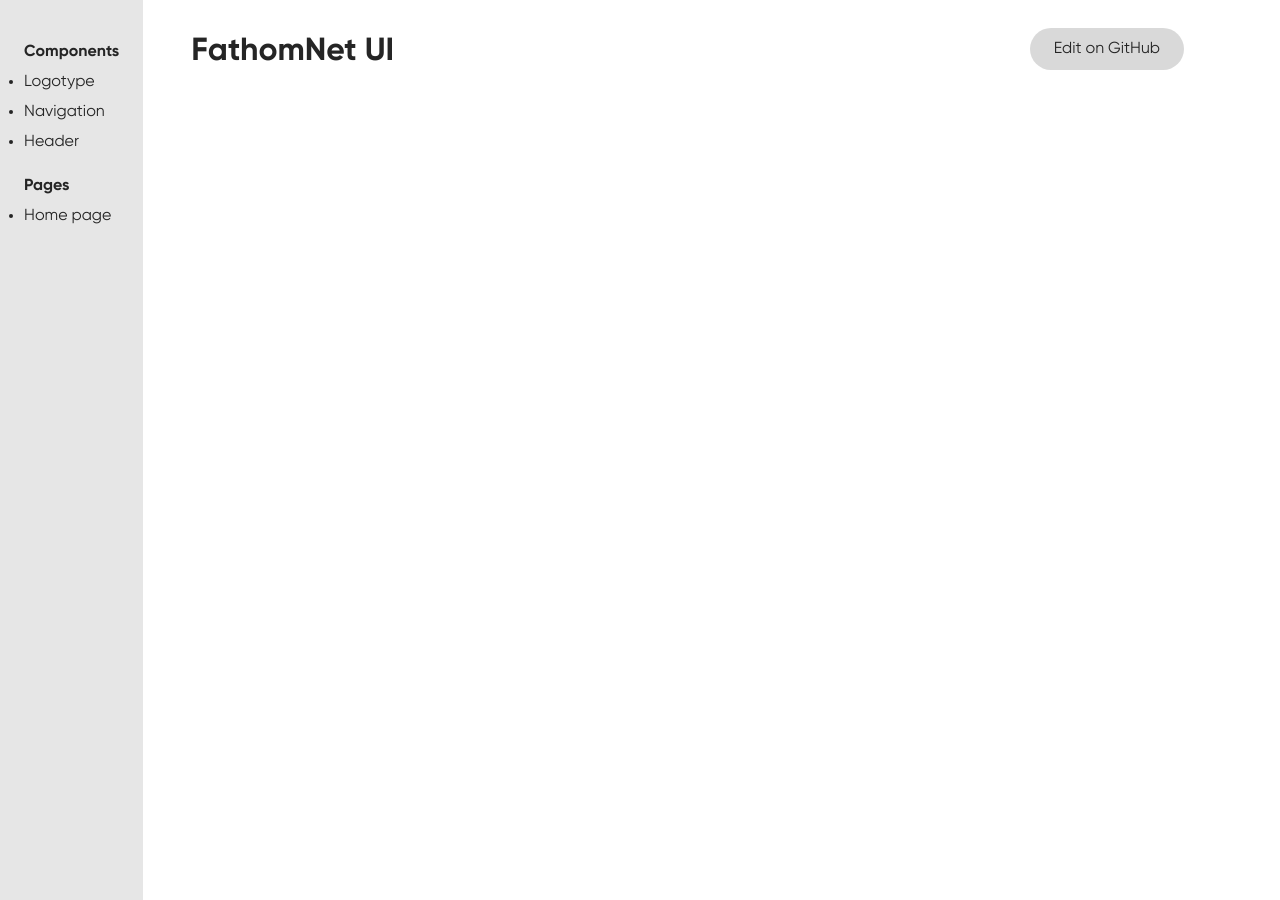
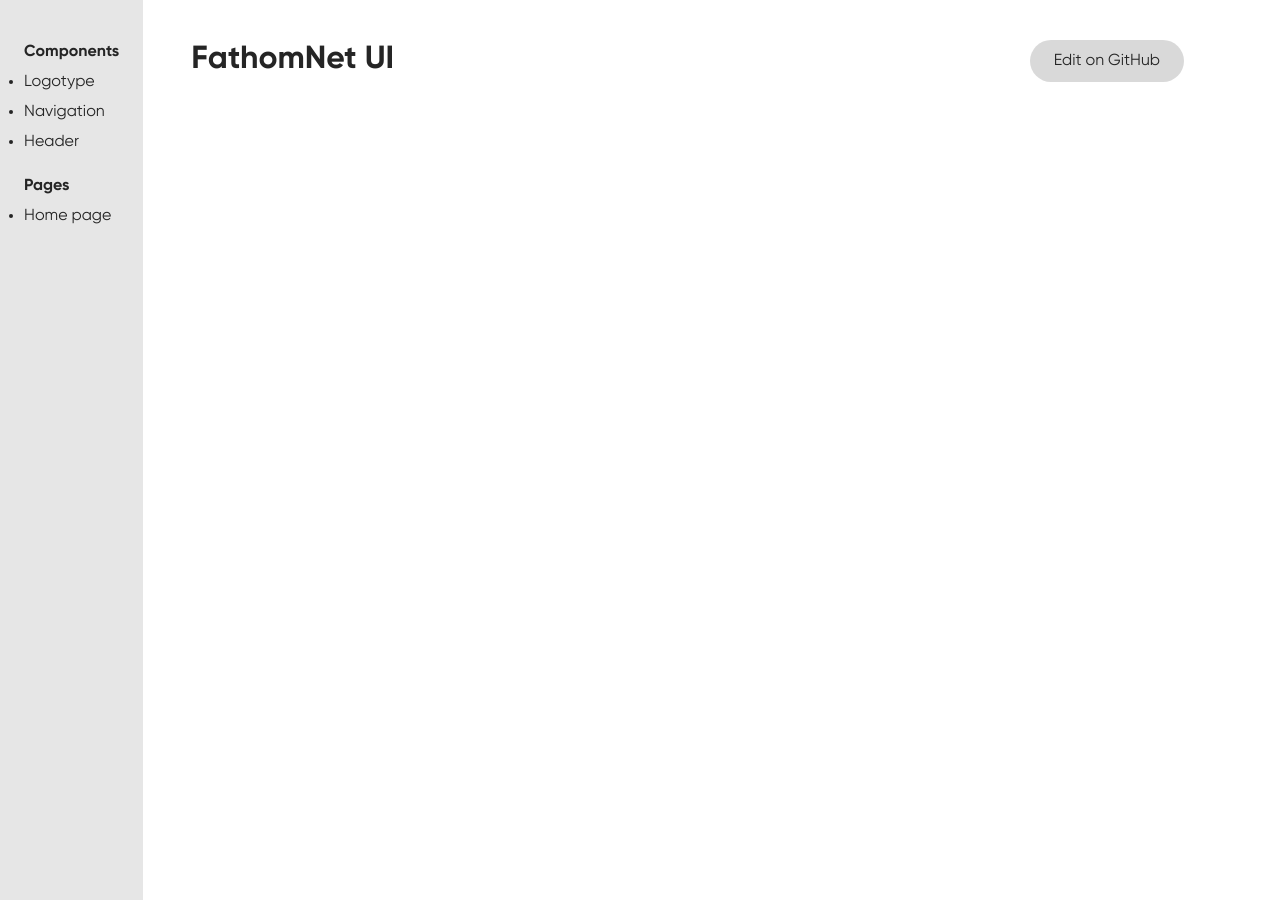
Before and after one commit to jimthoburn/fathomnet-ui, a Jekyll site: the page built from index.markdown, in a window 1280 px wide. Built offline with Jekyll 4.4.1, drawn with Linux system fonts in a browser that asks for light colours.

Commit message:
Update library layout

```diff
--- a/css/pattern-library.css
+++ b/css/pattern-library.css
@@ -12,12 +12,13 @@
 .components-body > main {
   grid-row: 1/2;
   grid-column: 2/3;
+  padding-top: 0.5em;
 }
 .components-body > footer {
   grid-column: -3/-2;
   grid-row: 1/2;
   justify-self: end;
-  padding: 0.75em 0;
+  padding: 1.5em 0;
 }
 .components-body > footer a {
   background-color: hsl(0, 0%, 85%);
```
